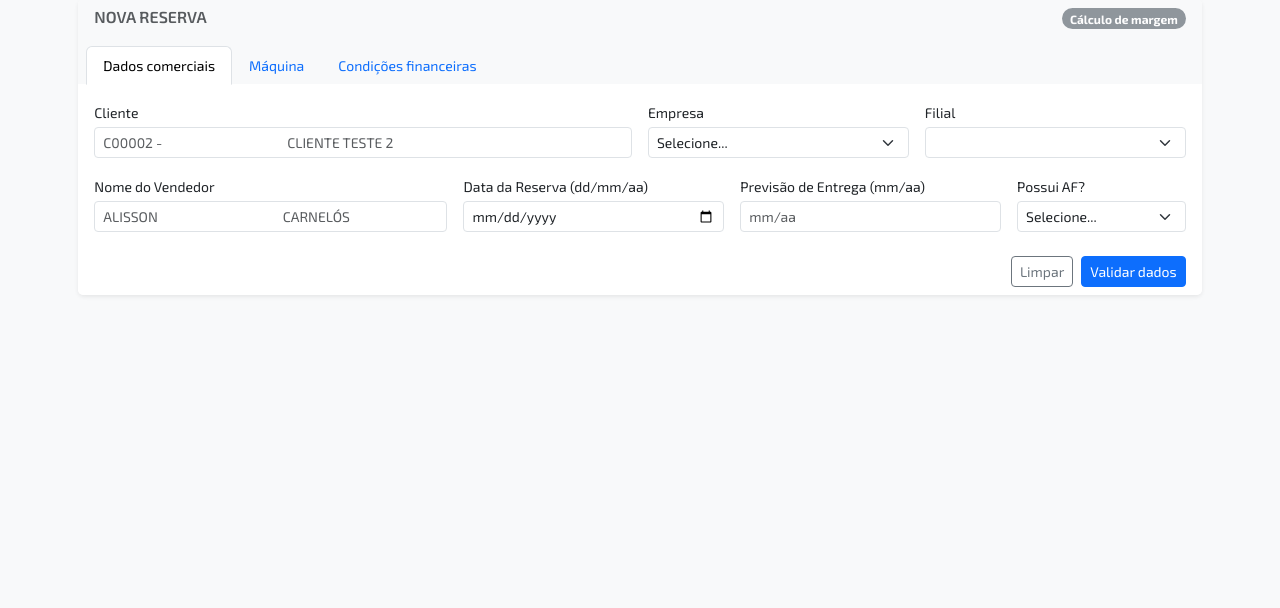
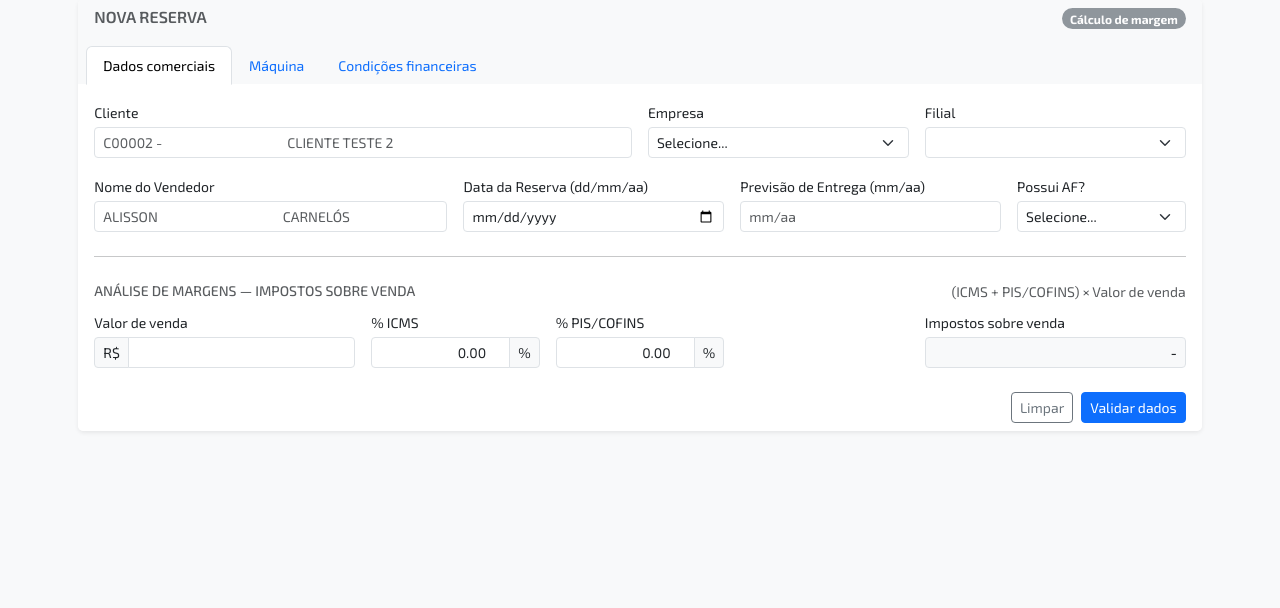
Before and after one commit to peedrohcamposf/Calculo-de-margem, a Flask app: template app/templates/nova_reserva.html in a window 1280 px wide. Shown: the part 84-692 px from the top of the page. Run offline with Flask 3, Linux system fonts and the light colour scheme; the template is opened without the code that fills it: values that come from a table or form of the project are taken from there, others are empty; parts of the project's set-up code (start-up, migrations or seed data) failed here and were passed over; some libraries are stand-ins or nearby versions.

Commit message:
FEAT - Criação de lógica para Análise de Margens / Impostos Venda

```diff
--- a/app/forms/home_forms.py
+++ b/app/forms/home_forms.py
@@ -151,6 +151,40 @@ class NovaReservaForm(FlaskForm):
         description="Use o formato mm/aa, por exemplo 10/25",
     )
 
+    # Análise de Margens / Impostos Venda
+    valor_venda = DecimalField(
+        "Valor de venda",
+        places=2,
+        validators=[
+            DataRequired(message="Informe o valor de venda."),
+            NumberRange(min=0.01, message="Valor de venda deve ser maior que zero."),
+        ],
+    )
+
+    icms_percent = DecimalField(
+        "% ICMS",
+        places=2,
+        default=0,
+        validators=[
+            Optional(),
+            NumberRange(min=0, max=100, message="ICMS deve estar entre 0% e 100%."),
+        ],
+    )
+
+    pis_cofins_percent = DecimalField(
+        "% PIS/COFINS",
+        places=2,
+        default=0,
+        validators=[
+            Optional(),
+            NumberRange(
+                min=0,
+                max=100,
+                message="PIS/COFINS deve estar entre 0% e 100%.",
+            ),
+        ],
+    )
+
     # Validações customizadas
     def validate_filial(self, field: SelectField) -> None:
         empresa = self.empresa.data
--- a/app/templates/nova_reserva.html
+++ b/app/templates/nova_reserva.html
@@ -209,6 +209,64 @@
                             </div>
 
                         </div>
+
+                        <!-- Análise de Margens / Impostos Venda -->
+                        <hr class="my-4">
+
+                        <div class="d-flex justify-content-between align-items-center mb-2">
+                            <h2 class="h6 mb-0 text-muted text-uppercase small">
+                                Análise de margens — impostos sobre venda
+                            </h2>
+                            <small class="text-muted small">
+                                (ICMS + PIS/COFINS) × Valor de venda
+                            </small>
+                        </div>
+
+                        <div class="row g-3 align-items-end">
+                            <div class="col-md-4 col-lg-3">
+                                <label class="form-label mb-1 small">{{ form.valor_venda.label }}</label>
+                                <div class="input-group input-group-sm">
+                                    <span class="input-group-text">R$</span>
+                                    {{ form.valor_venda(class="form-control text-end") }}
+                                </div>
+                                {% for error in form.valor_venda.errors %}
+                                <div class="text-danger small">{{ error }}</div>
+                                {% endfor %}
+                            </div>
+
+                            <div class="col-md-3 col-lg-2">
+                                <label class="form-label mb-1 small">{{ form.icms_percent.label }}</label>
+                                <div class="input-group input-group-sm">
+                                    {{ form.icms_percent(class="form-control text-end") }}
+                                    <span class="input-group-text">%</span>
+                                </div>
+                                {% for error in form.icms_percent.errors %}
+                                <div class="text-danger small">{{ error }}</div>
+                                {% endfor %}
+                            </div>
+
+                            <div class="col-md-3 col-lg-2">
+                                <label class="form-label mb-1 small">{{ form.pis_cofins_percent.label }}</label>
+                                <div class="input-group input-group-sm">
+                                    {{ form.pis_cofins_percent(class="form-control text-end") }}
+                                    <span class="input-group-text">%</span>
+                                </div>
+                                {% for error in form.pis_cofins_percent.errors %}
+                                <div class="text-danger small">{{ error }}</div>
+                                {% endfor %}
+                            </div>
+
+                            <div class="col-md-4 col-lg-3 ms-auto">
+                                <label class="form-label mb-1 small">Impostos sobre venda</label>
+                                <div class="form-control form-control-sm text-end bg-light fw-semibold">
+                                    {% if impostos_venda_formatado %}
+                                    R$ {{ impostos_venda_formatado }}
+                                    {% else %}
+                                    -
+                                    {% endif %}
+                                </div>
+                            </div>
+                        </div>
                     </div>
 
                     <div class="card-footer bg-white border-0 d-flex justify-content-end gap-2 py-2">
```
Also changed, not shown: app/routes/home_routes.py (+23 -0 lines), app/service/nova_reserva_service.py (added, +28 -0 lines).
